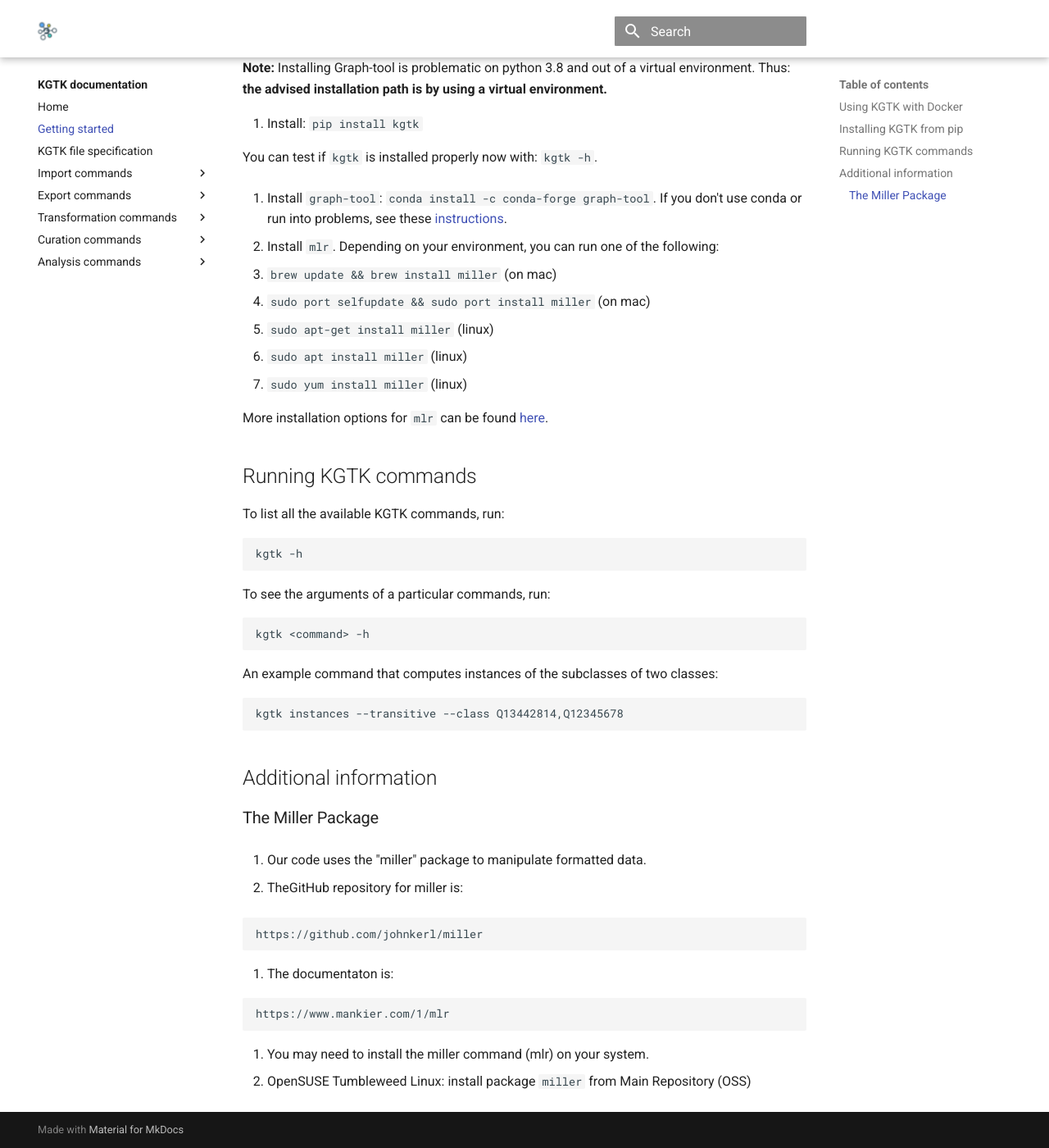
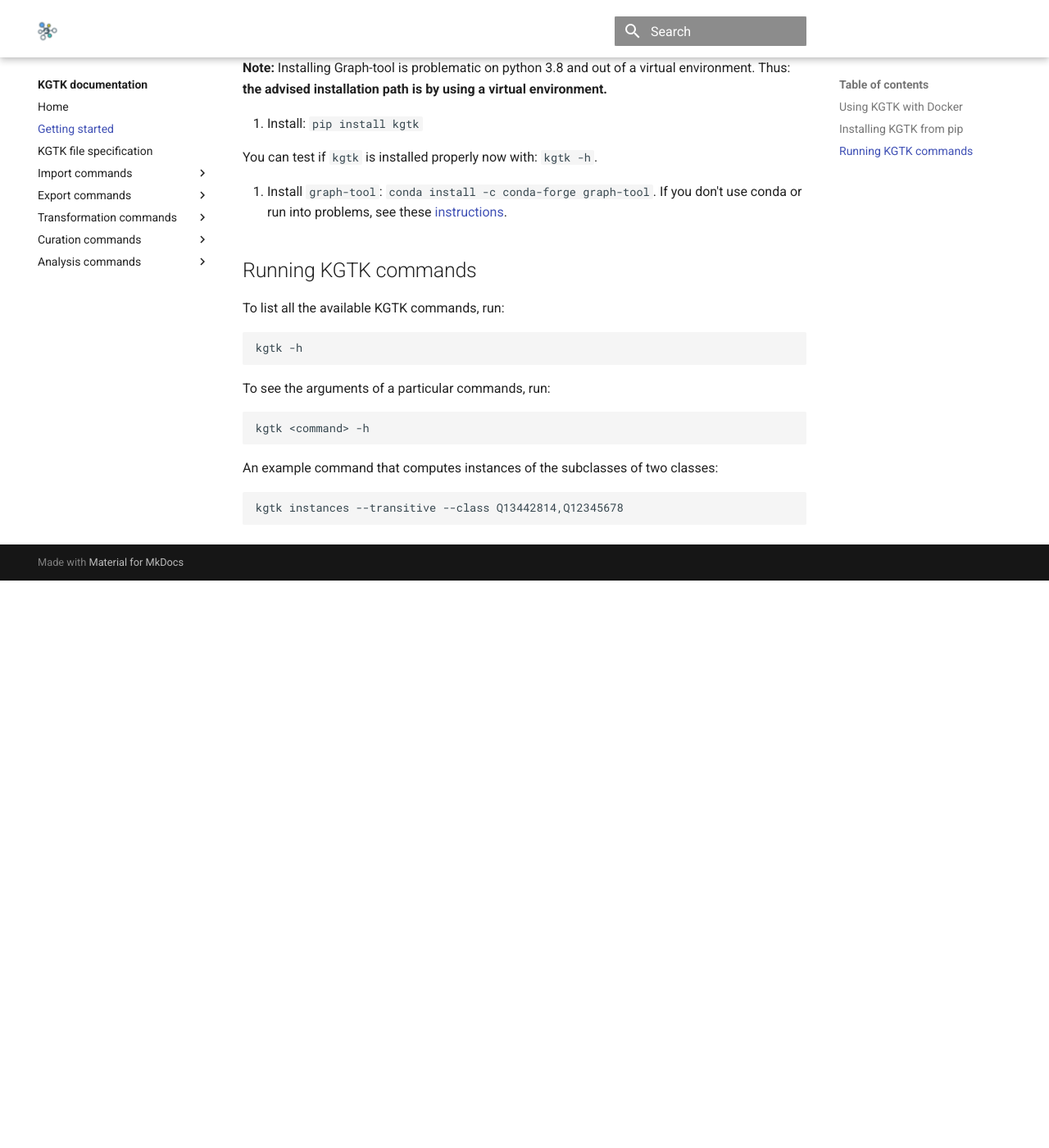
Before and after one commit to usc-isi-i2/kgtk, an MkDocs documentation site: the page built from docs/install.md, in a window 1280 px wide and 1400 px high, scrolled down 1780 px. Shown: the whole window at 82% size. Built offline with MkDocs 1.6.1 and Material for MkDocs 9.7.7, drawn with Linux system fonts in a browser that asks for light colours; comment, search, counter and statistics services are not loaded; after the commit the page ends 2488 px from its top, so only the background shows below that.

Commit message:
removed miller from instructions

````diff
--- a/docs/install.md
+++ b/docs/install.md
@@ -61,14 +61,6 @@
 
 3. Install `graph-tool`: `conda install -c conda-forge graph-tool`. If you don't use conda or run into problems, see these [instructions](https://git.skewed.de/count0/graph-tool/-/wikis/installation-instructions).
 
-4. Install `mlr`. Depending on your environment, you can run one of the following:
-  * `brew update && brew install miller` (on mac)
-  * `sudo port selfupdate && sudo port install miller` (on mac)
-  * `sudo apt-get install miller` (linux)
-  * `sudo apt install miller` (linux)
-  * `sudo yum install miller` (linux)
-
-More installation options for `mlr` can be found [here](https://johnkerl.org/miller/doc/build.html).
 
 ## Running KGTK commands
 
@@ -89,20 +81,3 @@
 ```
 kgtk instances --transitive --class Q13442814,Q12345678
 ```
-
-## Additional information
-
-### The Miller Package
-
-1. Our code uses the "miller" package to manipulate formatted data.
-
-2. TheGitHub repository for miller is:
-```
-https://github.com/johnkerl/miller
-```
-3. The documentaton is:
-```
-https://www.mankier.com/1/mlr
-```
-4. You may need to install the miller command (mlr) on your system.
-   * OpenSUSE Tumbleweed Linux: install package `miller` from Main Repository (OSS)
````
